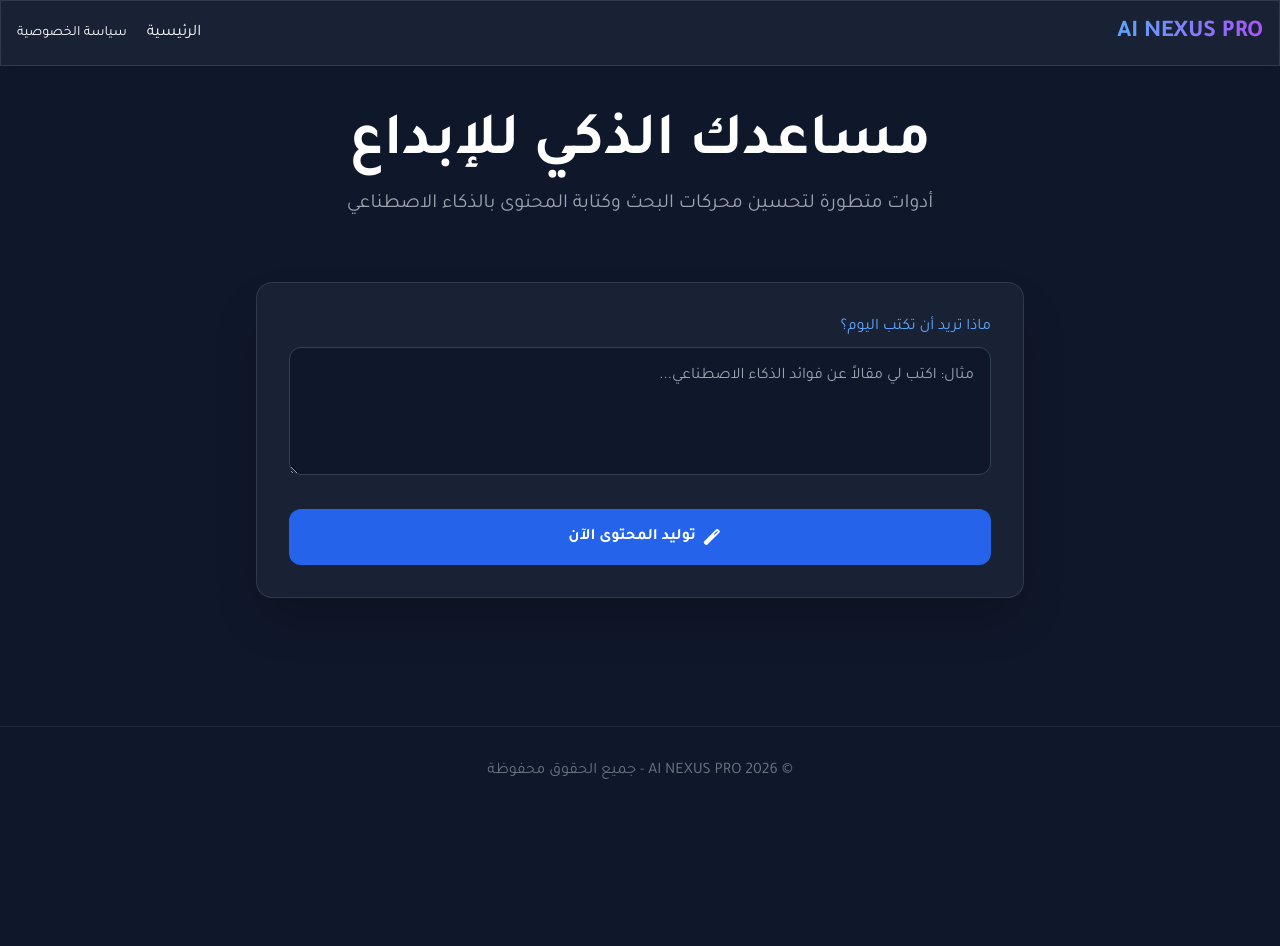
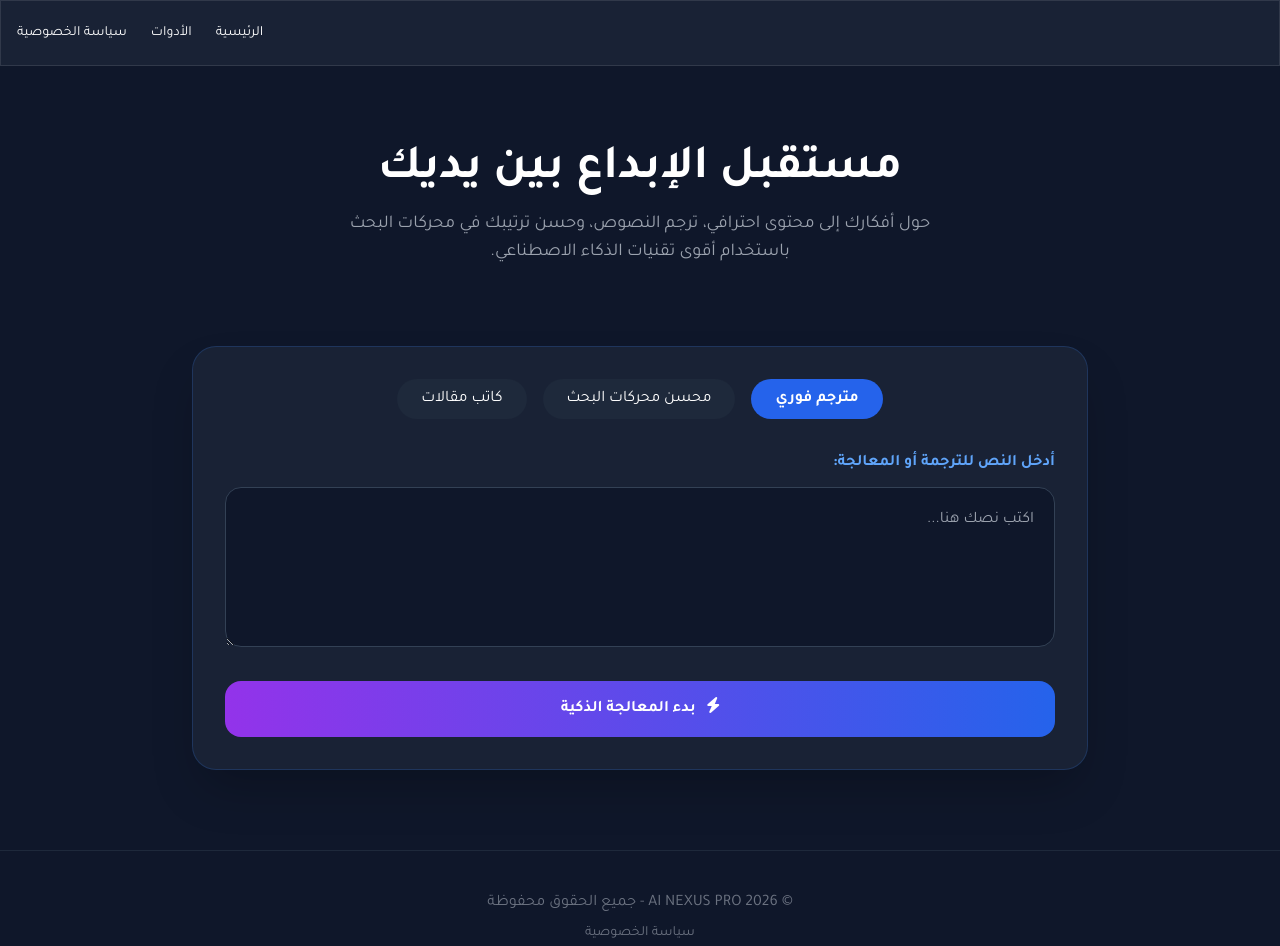
Before and after one commit to rogaareef/ai-nexus-pro, a website: page index.html in a window 1280 px wide. Before the commit the page ends 815 px from the top, so only its background shows below. Drawn offline with nearby package versions, Linux system fonts and the light colour scheme.

Commit message:
Refactor index.html for improved structure and style

```diff
--- a/index.html
+++ b/index.html
@@ -1,86 +1,113 @@
 <!DOCTYPE html>
 <html lang="ar" dir="rtl">
 <head>
-    <script async src="https://pagead2.googlesyndication.com/pagead/js/adsbygoogle.js?client=ca-pub-6119422909390809"
-     crossorigin="anonymous"></script>
     <meta charset="UTF-8">
     <meta name="viewport" content="width=device-width, initial-scale=1.0">
-    <title>AI NEXUS PRO - منصة الذكاء الاصطناعي الشاملة</title>
+    <title>AI NEXUS PRO - منصة الذكاء الاصطناعي العربية</title>
     <script src="https://cdn.tailwindcss.com"></script>
     <link href="https://cdnjs.cloudflare.com/ajax/libs/font-awesome/6.0.0/css/all.min.css" rel="stylesheet">
     <style>
         @import url('https://fonts.googleapis.com/css2?family=Tajawal:wght@400;700&display=swap');
-        body { font-family: 'Tajawal', sans-serif; background: #0f172a; color: white; }
+        body { font-family: 'Tajawal', sans-serif; background: #0f172a; color: white; scroll-behavior: smooth; }
         .glass { background: rgba(30, 41, 59, 0.7); backdrop-filter: blur(10px); border: 1px solid rgba(255,255,255,0.1); }
+        .gradient-text { background: linear-gradient(to r, #60a5fa, #a855f7); -webkit-background-clip: text; -webkit-text-fill-color: transparent; }
     </style>
 </head>
 <body>
     <nav class="glass sticky top-0 z-50 p-4">
         <div class="container mx-auto flex justify-between items-center">
-            <h1 class="text-2xl font-bold bg-gradient-to-r from-blue-400 to-purple-500 bg-clip-text text-transparent">AI NEXUS PRO</h1>
-            <div class="space-x-4 space-x-reverse">
-                <a href="/" class="hover:text-blue-400">الرئيسية</a>
-                <a href="/policy.html" class="hover:text-blue-400 text-sm">سياسة الخصوصية</a>
+            <h1 class="text-2xl font-bold gradient-text">AI NEXUS PRO</h1>
+            <div class="hidden md:flex space-x-6 space-x-reverse text-sm">
+                <a href="#" class="hover:text-blue-400">الرئيسية</a>
+                <a href="#tools" class="hover:text-blue-400">الأدوات</a>
+                <a href="/policy.html" class="hover:text-blue-400">سياسة الخصوصية</a>
             </div>
         </div>
     </nav>
 
-    <main class="container mx-auto px-4 py-12">
-        <div class="text-center mb-16">
-            <h2 class="text-4xl md:text-6xl font-extrabold mb-4">مساعدك الذكي للإبداع</h2>
-            <p class="text-gray-400 text-xl">أدوات متطورة لتحسين محركات البحث وكتابة المحتوى بالذكاء الاصطناعي</p>
-        </div>
+    <header class="py-20 text-center">
+        <h2 class="text-5xl font-extrabold mb-4">مستقبل الإبداع بين يديك</h2>
+        <p class="text-gray-400 text-lg max-w-2xl mx-auto px-4">حول أفكارك إلى محتوى احترافي، ترجم النصوص، وحسن ترتيبك في محركات البحث باستخدام أقوى تقنيات الذكاء الاصطناعي.</p>
+    </header>
 
-        <div class="max-w-3xl mx-auto glass p-8 rounded-2xl shadow-2xl">
-            <div class="mb-6">
-                <label class="block mb-2 text-blue-400">ماذا تريد أن تكتب اليوم؟</label>
-                <textarea id="userInput" class="w-full p-4 rounded-xl bg-slate-900 border border-slate-700 focus:border-blue-500 outline-none h-32" placeholder="مثال: اكتب لي مقالاً عن فوائد الذكاء الاصطناعي..."></textarea>
+    <main id="tools" class="container mx-auto px-4 pb-20">
+        <div class="max-w-4xl mx-auto glass p-8 rounded-3xl shadow-2xl border-blue-500/20">
+
+            <div class="mb-8 flex flex-wrap gap-4 justify-center">
+                <button onclick="setType('Translator', 'مترجم احترافي')" class="tool-btn bg-blue-600 px-6 py-2 rounded-full font-bold">مترجم فوري</button>
+                <button onclick="setType('SEO Expert', 'خبير سيو')" class="tool-btn bg-slate-800 px-6 py-2 rounded-full">محسن محركات البحث</button>
+                <button onclick="setType('Content Writer', 'كاتب محتوى')" class="tool-btn bg-slate-800 px-6 py-2 rounded-full">كاتب مقالات</button>
             </div>
 
-            <button onclick="generateAI()" id="btn" class="w-full bg-blue-600 hover:bg-blue-700 text-white font-bold py-4 rounded-xl transition duration-300 flex items-center justify-center space-x-2">
-                <i class="fas fa-magic ml-2"></i>
-                <span>توليد المحتوى الآن</span>
+            <div class="mb-6">
+                <label id="inputLabel" class="block mb-3 text-blue-400 font-bold">أدخل النص للترجمة أو المعالجة:</label>
+                <textarea id="userInput" class="w-full p-5 rounded-2xl bg-slate-900 border border-slate-700 focus:border-blue-500 outline-none h-40 transition-all" placeholder="اكتب نصك هنا..."></textarea>
+            </div>
+
+            <button onclick="generateAI()" id="btn" class="w-full bg-gradient-to-l from-blue-600 to-purple-600 hover:from-blue-700 hover:to-purple-700 text-white font-bold py-4 rounded-2xl transition duration-300 transform hover:scale-[1.02]">
+                <i class="fas fa-bolt ml-2"></i>
+                <span id="btnText">بدء المعالجة الذكية</span>
             </button>
 
-            <div id="resultContainer" class="mt-8 hidden">
-                <h3 class="text-blue-400 mb-2">النتيجة:</h3>
-                <div id="output" class="p-4 bg-slate-800 rounded-xl border border-blue-500/30 text-gray-200 leading-relaxed whitespace-pre-wrap"></div>
+            <div id="resultArea" class="mt-10 hidden">
+                <div class="flex justify-between items-center mb-3">
+                    <span class="text-purple-400 font-bold"><i class="fas fa-check-circle ml-1"></i> النتيجة النهائية:</span>
+                    <button onclick="copyText()" class="text-xs bg-slate-700 px-3 py-1 rounded hover:bg-slate-600">نسخ النص</button>
+                </div>
+                <div id="output" class="p-6 bg-slate-900/80 rounded-2xl border border-blue-500/30 text-gray-100 leading-relaxed whitespace-pre-wrap shadow-inner"></div>
             </div>
         </div>
     </main>
 
-    <footer class="text-center py-8 text-gray-500 border-t border-slate-800 mt-20">
+    <footer class="text-center py-10 text-gray-500 border-t border-slate-800">
         <p>© 2026 AI NEXUS PRO - جميع الحقوق محفوظة</p>
+        <div class="mt-2 space-x-4 space-x-reverse text-sm">
+            <a href="/policy.html" class="hover:underline">سياسة الخصوصية</a>
+        </div>
     </footer>
 
     <script>
+        let currentType = "Translator";
+
+        function setType(type, label) {
+            currentType = type;
+            document.getElementById('inputLabel').innerText = "أدخل النص لـ " + label + ":";
+            document.querySelectorAll('.tool-btn').forEach(b => b.classList.replace('bg-blue-600', 'bg-slate-800'));
+            event.target.classList.replace('bg-slate-800', 'bg-blue-600');
+        }
+
         async function generateAI() {
-            const input = document.getElementById('userInput').value;
+            const prompt = document.getElementById('userInput').value;
             const output = document.getElementById('output');
-            const container = document.getElementById('resultContainer');
-            const btn = document.getElementById('btn');
+            const resultArea = document.getElementById('resultArea');
+            const btnText = document.getElementById('btnText');
 
-            if(!input) return alert("يرجى كتابة شيء ما!");
+            if(!prompt) return alert("يرجى كتابة نص أولاً!");
 
-            btn.disabled = true;
-            btn.innerHTML = "جاري المعالجة...";
+            btnText.innerText = "جاري العمل...";
 
             try {
                 const response = await fetch('https://gogo24173-ai-nexus-server.hf.space/api/generate', {
                     method: 'POST',
                     headers: {'Content-Type': 'application/json'},
-                    body: JSON.stringify({ prompt: input, type: "General Content Creator" })
+                    body: JSON.stringify({ prompt: prompt, type: currentType })
                 });
 
                 const data = await response.json();
-                container.classList.remove('hidden');
-                output.innerText = data.result || "حدث خطأ في جلب البيانات.";
+                resultArea.classList.remove('hidden');
+                output.innerText = data.result || "عذراً، لم نتمكن من جلب النتيجة.";
+                window.scrollTo(0, document.body.scrollHeight);
             } catch (err) {
-                alert("السيرفر لا يستجيب، تأكد من أن Hugging Face في وضع Running");
+                alert("السيرفر لا يستجيب، تأكد من أن Hugging Face باللون الأخضر!");
             } finally {
-                btn.disabled = false;
-                btn.innerHTML = '<i class="fas fa-magic ml-2"></i><span>توليد المحتوى الآن</span>';
+                btnText.innerText = "بدء المعالجة الذكية";
             }
+        }
+
+        function copyText() {
+            const text = document.getElementById('output').innerText;
+            navigator.clipboard.writeText(text);
+            alert("تم نسخ النص بنجاح!");
         }
     </script>
 </body>
```
